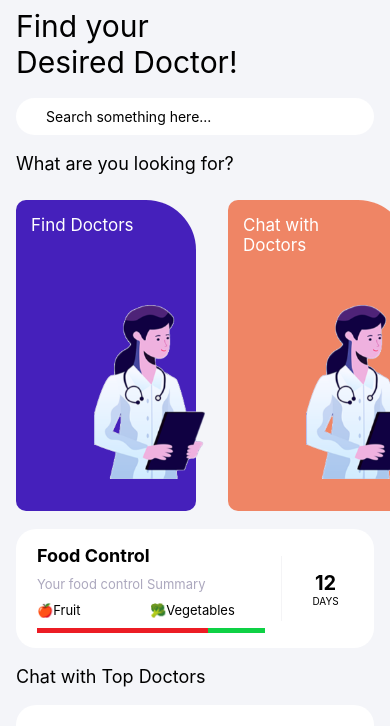
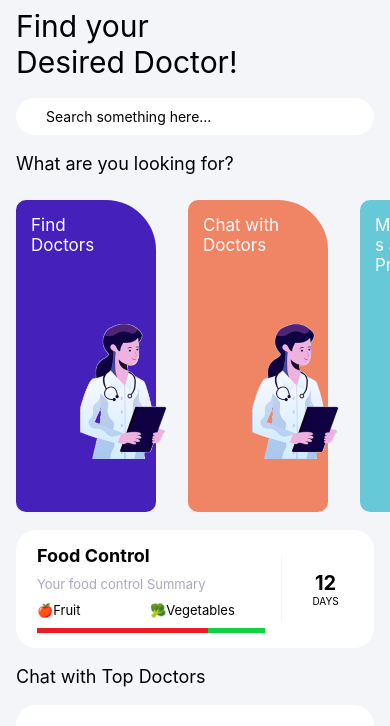
Before and after one commit to Jellaw/React-Native-Test, a React Native app: screen / in a window 390 px wide. Shown: the top 726 px of the page. Built offline with nearby package versions, Linux system fonts and the light colour scheme.

Commit message:
20/07/2021-2

```diff
--- a/App.js
+++ b/App.js
@@ -96,7 +96,7 @@ const App = () => {
          marginHorizontal:16,
          marginVertical: 10,
          borderRadius: 20,
-         flex:1,
+
          alignItems:'center',justifyContent:'center',
          flexDirection:'row'
       }}>
@@ -160,7 +160,7 @@ const styles = StyleSheet.create({
     justifyContent:'flex-start'
   },
   item: {
-    width:180,
+    width:140,
     paddingLeft: 15,
     paddingTop:15,
     marginVertical: 8,
```
